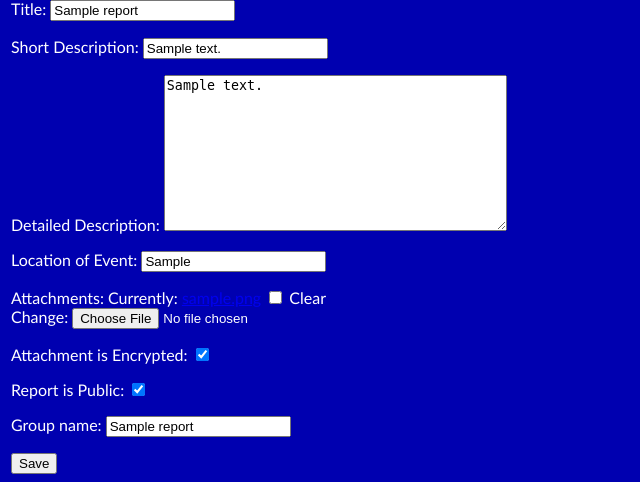
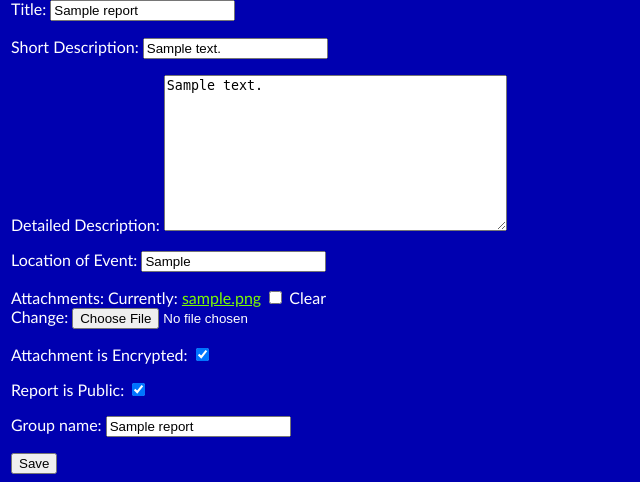
Before and after one commit to bmblank/cs3240-f15-team11, a Django app: page /report/1/edit/ in a window 1280 px wide. Shown: the part 163-645 px from the top of the page, without its empty margins (0-640 px from the left). Run offline with Django 3.2, Linux system fonts and the light colour scheme; a user stored in the database is signed in; tables that the repository leaves empty hold one stand-in row (values such as "Sample post").

Commit message:
Change color of links so they stand out from background

```diff
--- a/index/templates/index/base.html
+++ b/index/templates/index/base.html
@@ -61,6 +61,10 @@
         background-color: #cc9900;
     }
 
+    a {
+        color: lawngreen;
+    }
+
     a.one:link, a.one:visited {
         display: block;
         width: 201px;
```
